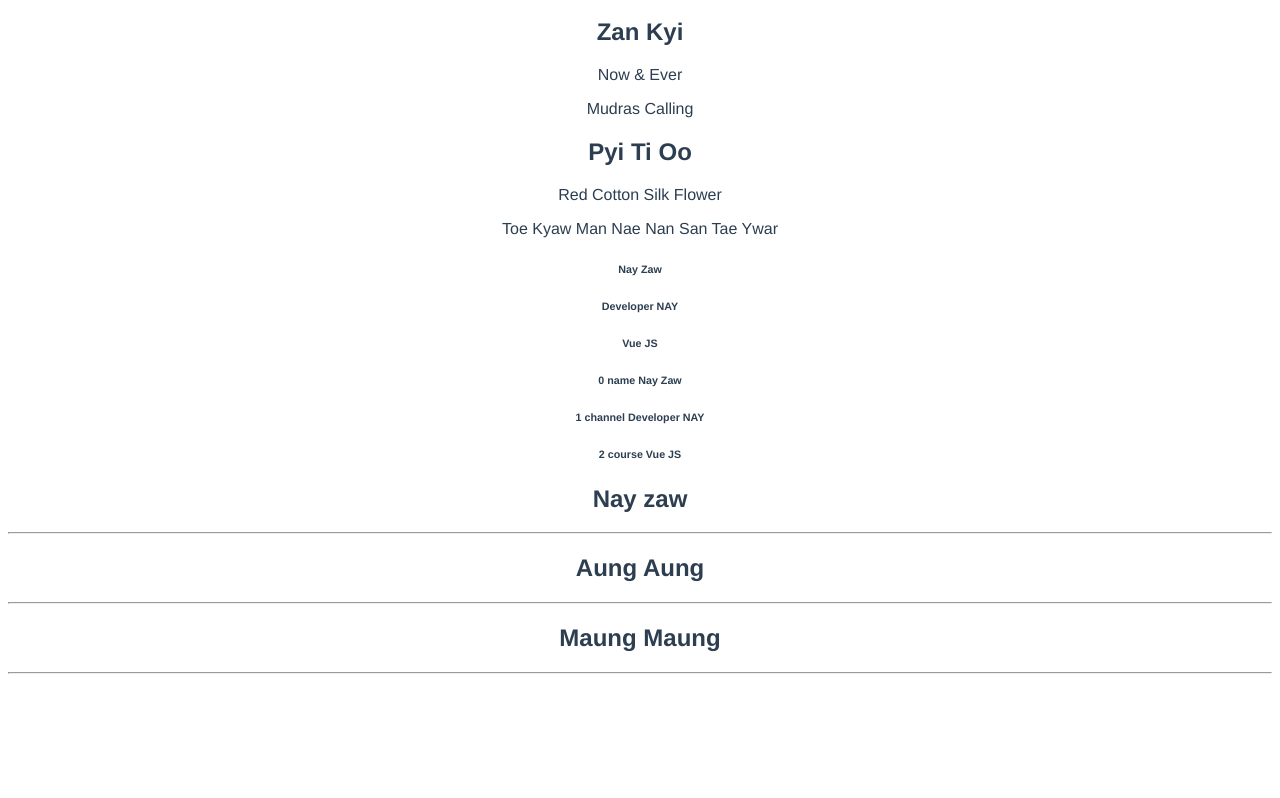
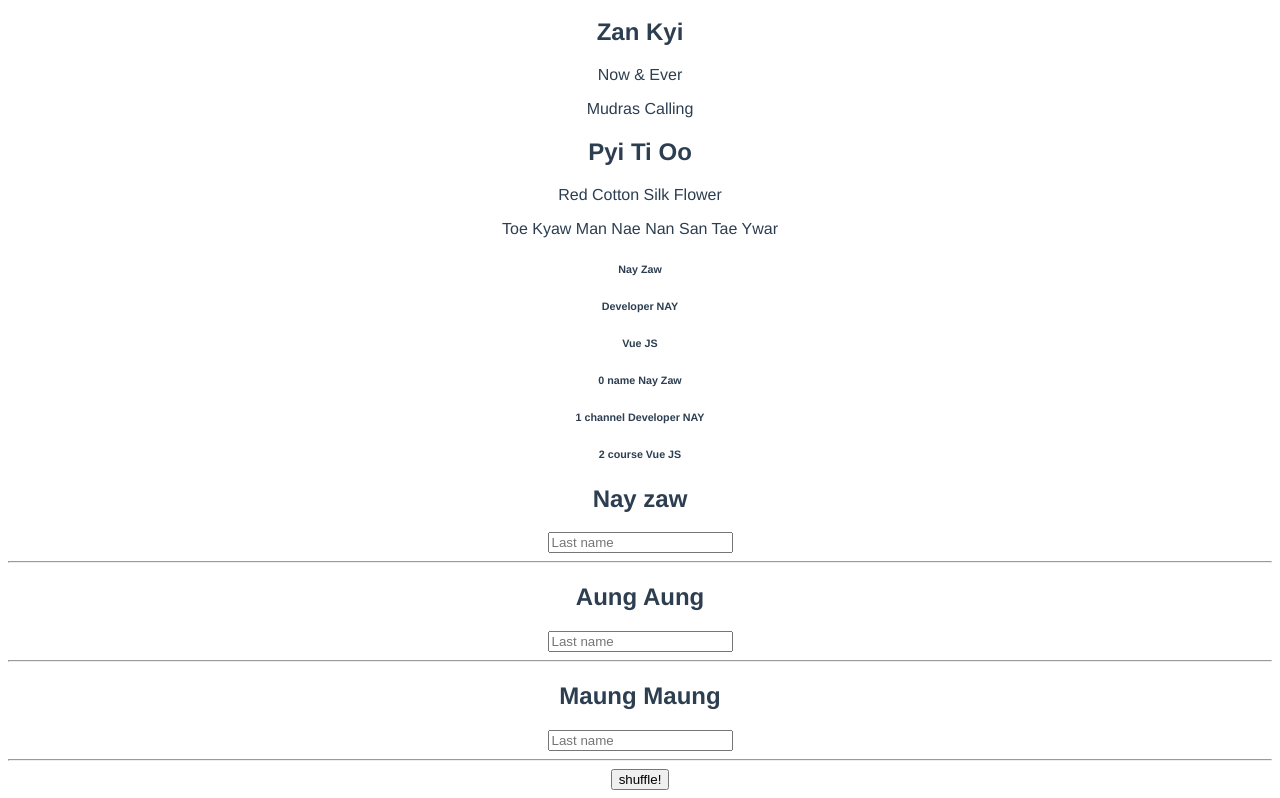
Before and after one commit to nayzawaungnza/hello-world, a Vue app: page / in a window 1280 px wide. Shown: the part 545-1343 px from the top of the page. Before the commit the page ends 1227 px from the top, so only its background shows below. Built offline with nearby package versions, Linux system fonts and the light colour scheme.

Commit message:
Lists and Keys

```diff
--- a/src/App.vue
+++ b/src/App.vue
@@ -12,13 +12,15 @@
       </div>
       <template v-for="name in names" :key="name">
         <h2>{{ name }}</h2>
+        <input placeholder="Last name" />
         <hr>
       </template>
+      <button @click="shuffle">shuffle!</button>
 
 </template>
 
 <script>
-
+import _ from 'lodash';
 export default {
   name: 'App',
   data(){
@@ -51,7 +53,13 @@ export default {
         course:'Vue JS',
     }
   }
-}
+},
+methods:{
+  shuffle(){
+    console.log(this.names);
+    this.names = _.shuffle(this.names);
+  },
+},
 }
 </script>
 
```
